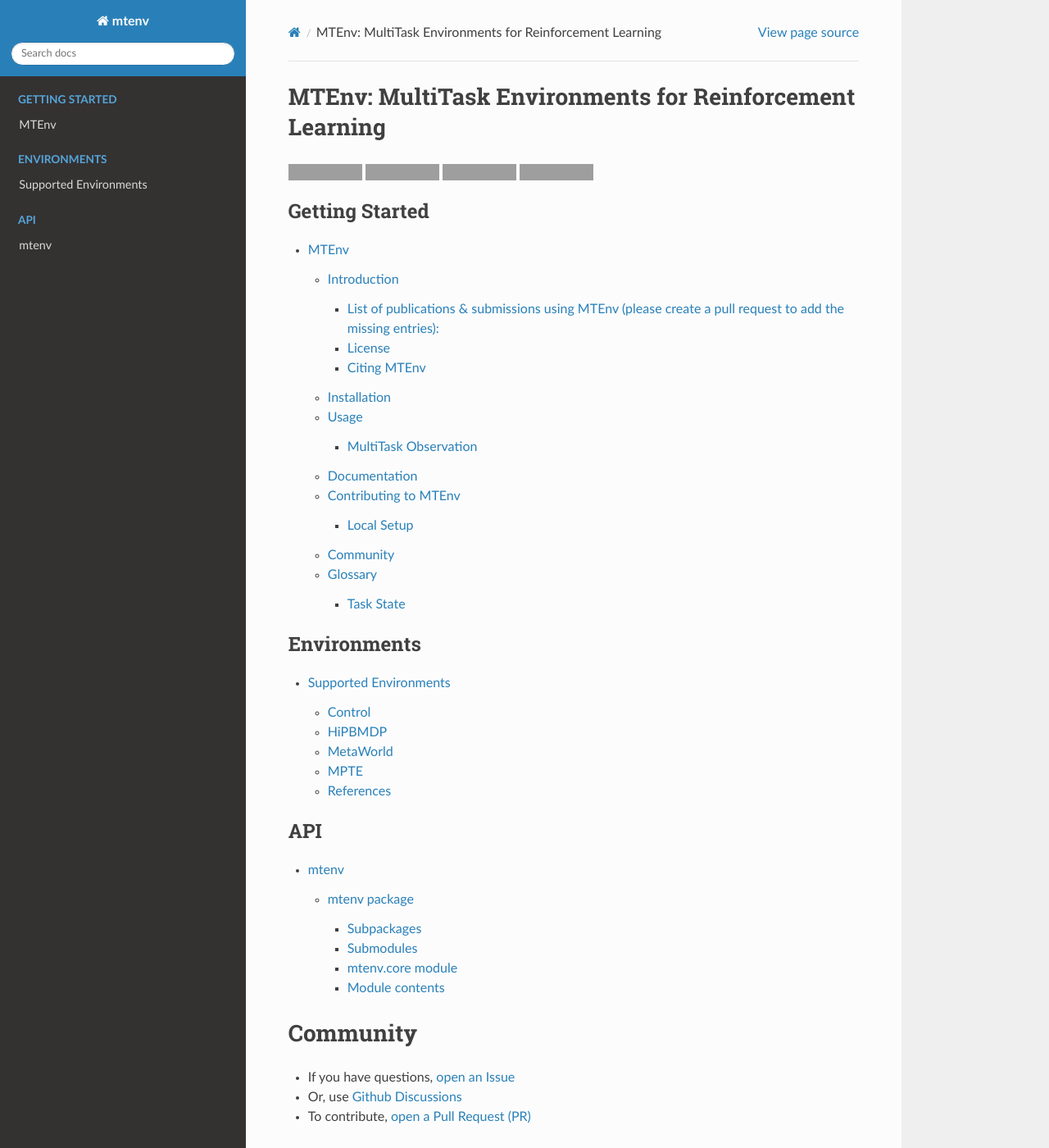
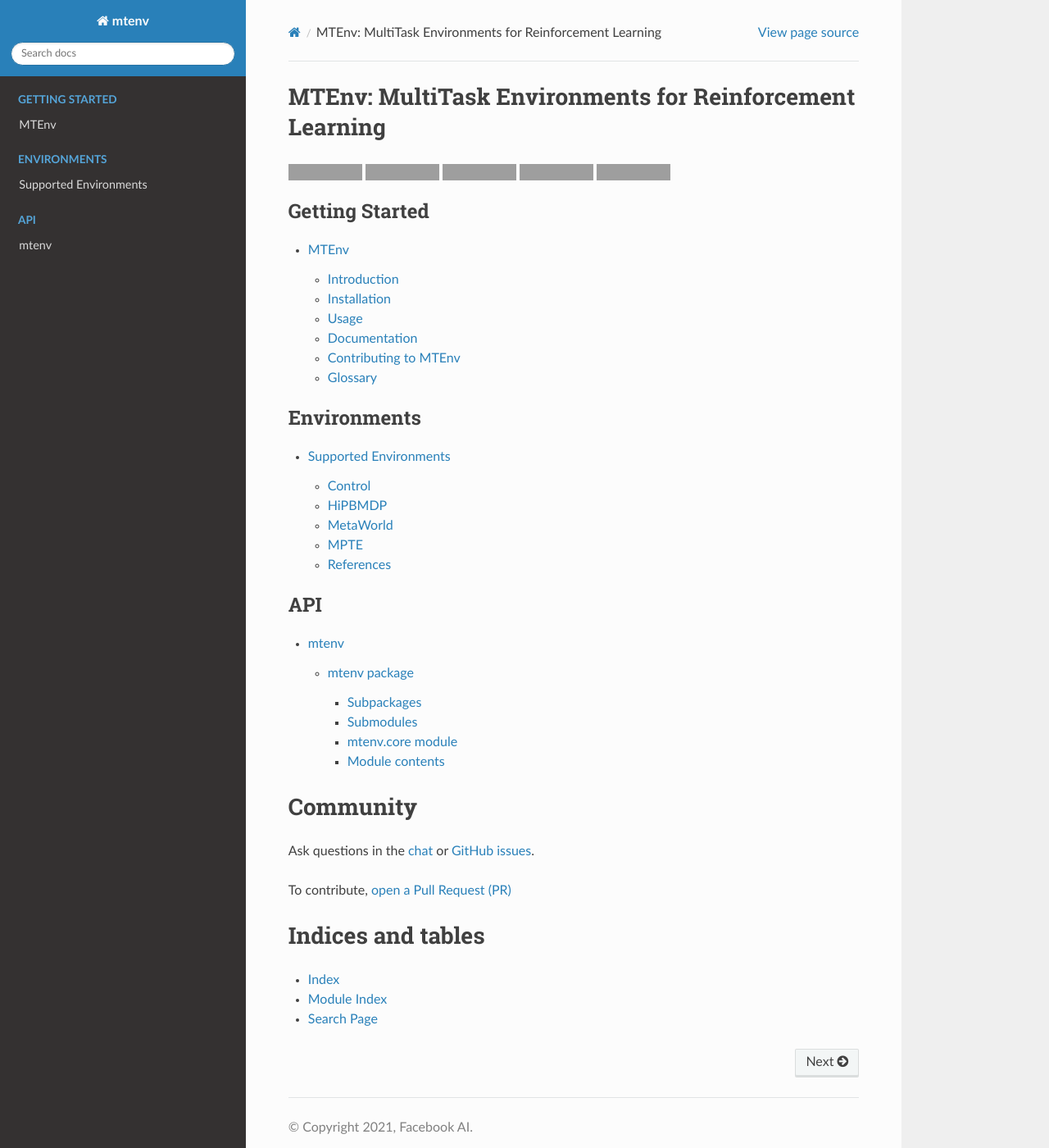
Before and after one commit to facebookresearch/mtenv, a Sphinx documentation site: the page built from docsrc/source/index.rst, in a window 1280 px wide and 1400 px high. Shown: the whole window at 82% size. Built offline with Sphinx 7.4.7 and the Read the Docs theme 2.0.0, drawn with Linux system fonts in a browser that asks for light colours; grey boxes are pictures that could not be loaded.

Commit message:
Update home page

```diff
--- a/docsrc/source/index.rst
+++ b/docsrc/source/index.rst
@@ -6,7 +6,7 @@
 MTEnv: MultiTask Environments for Reinforcement Learning
 ========================================================
 
-|CircleCI| |PyPI - License| |PyPI - Python Version| |Code style: black|
+|CircleCI| |PyPI - License| |PyPI - Python Version| |Code style: black| |Zulip Chat|
 
 .. |CircleCI| image:: https://circleci.com/gh/fairinternal/mtenv.svg?style=svg&circle-token=61cea522f4b782028e6631198f2ad17d2b93be05
    :target: https://circleci.com/gh/fairinternal/mtenv
@@ -14,9 +14,11 @@
 .. |PyPI - Python Version| image:: https://img.shields.io/pypi/pyversions/mtenv
 .. |Code style: black| image:: https://img.shields.io/badge/code%20style-black-000000.svg
    :target: https://github.com/psf/black
+.. |Zulip Chat| image:: https://img.shields.io/badge/zulip-join_chat-brightgreen.svg
+   :target: https://mtenv.zulipchat.com
 
 .. toctree::
-   :maxdepth: 3
+   :maxdepth: 2
    :caption: Getting Started
 
    pages/readme
@@ -37,9 +39,9 @@
 Community
 =========
 
-- If you have questions, `open an Issue <https://github.com/fairinternal/mtenv/issues>`__
-- Or, use `Github Discussions <https://github.com/fairinternal/mtenv/discussions>`__
-- To contribute, `open a Pull Request (PR) <https://github.com/fairinternal/mtenv/pulls>`__
+Ask questions in the `chat <https://mtenv.zulipchat.com>`_ or `GitHub issues <https://https://github.com/facebookresearch/mtenv/issues>`_.
+
+To contribute, `open a Pull Request (PR) <https://github.com/fairinternal/mtenv/pulls>`__
 
 Indices and tables
 ==================
```
Also changed, not shown: docsrc/source/pages/readme.rst (+0 -9 lines).
